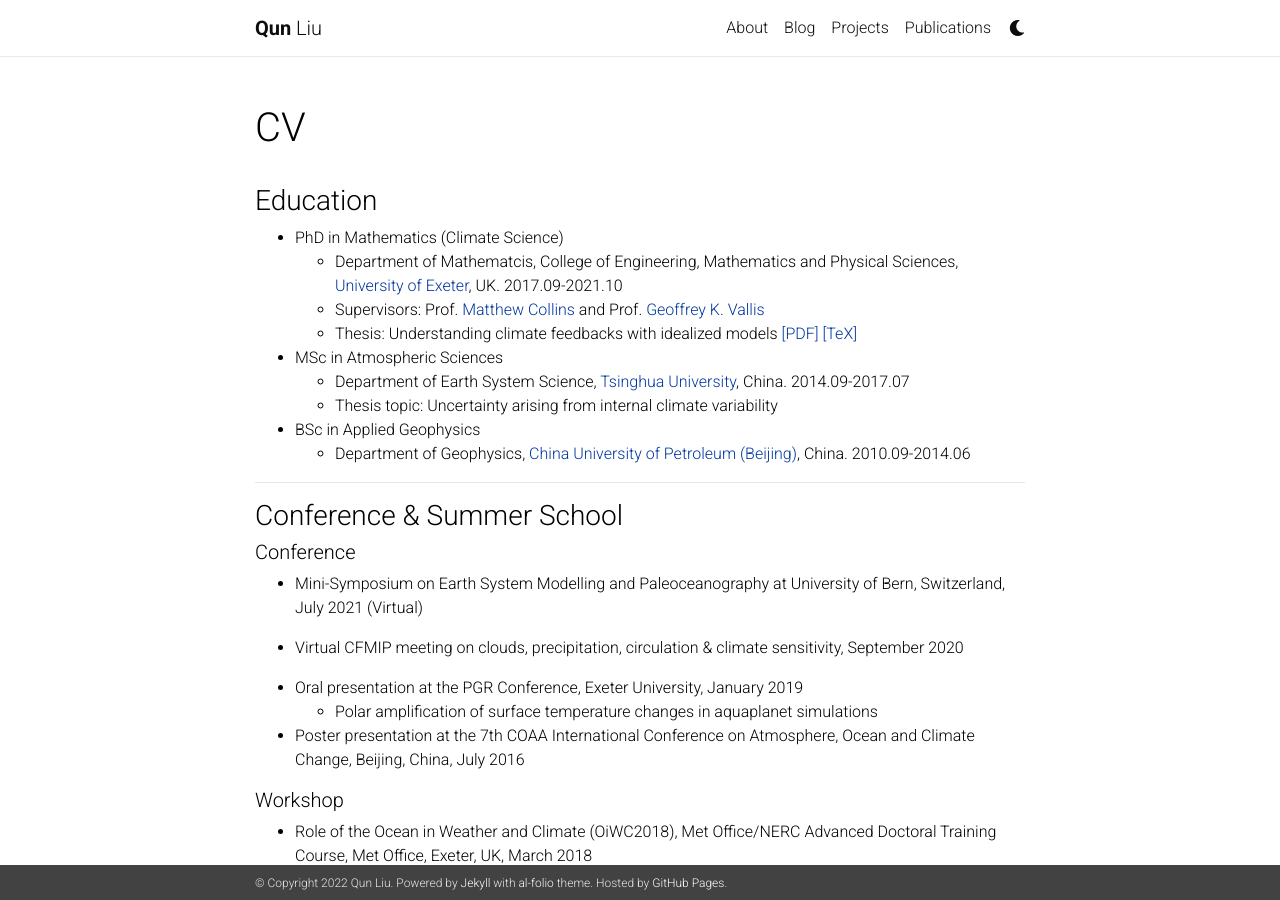
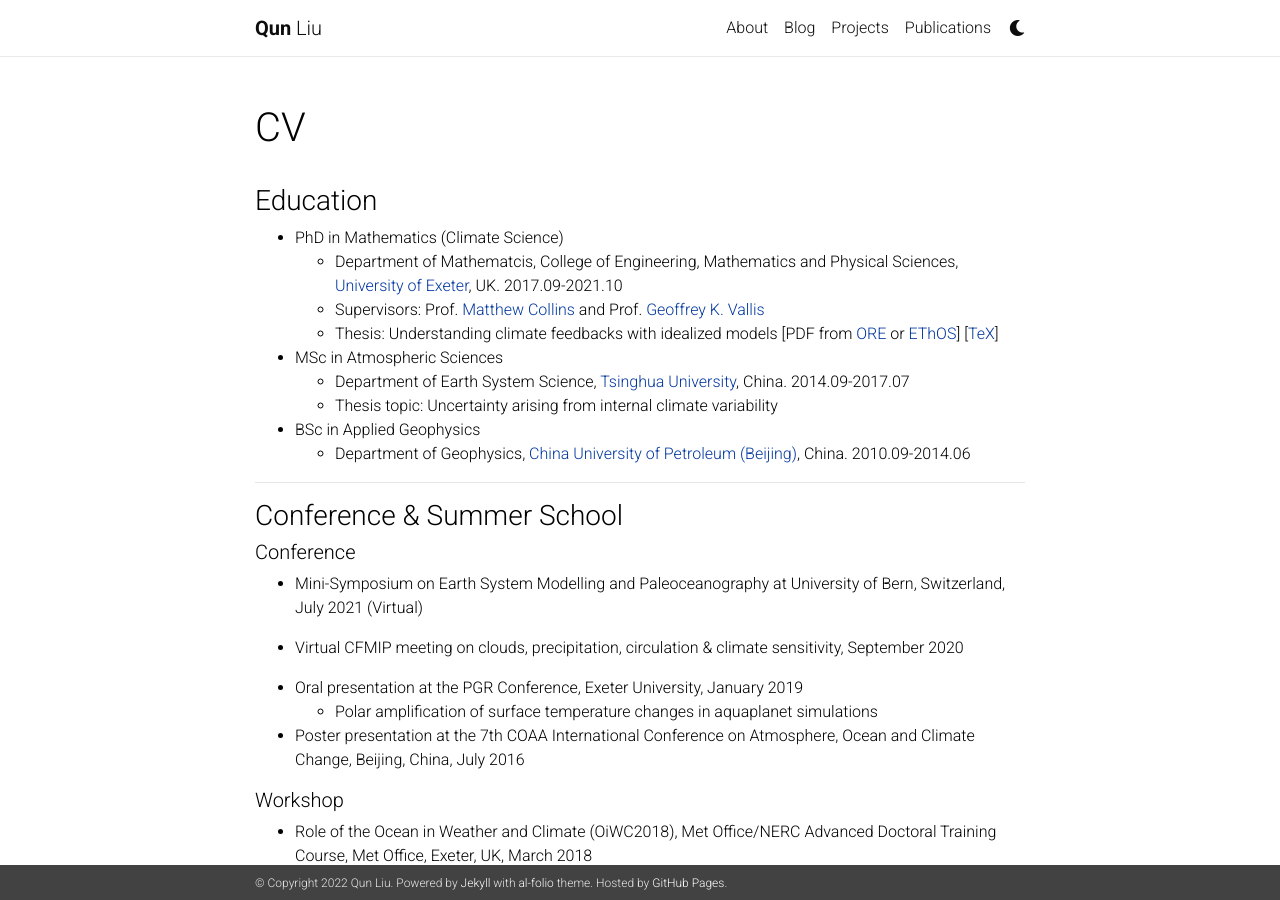
Before and after one commit to lqxyz/lqxyz.github.io, a Jekyll site: the page built from _pages/cv.md, in a window 1280 px wide and 900 px high. Built offline with Jekyll 4.4.1, drawn with Linux system fonts in a browser that asks for light colours; nearby versions of some CDN libraries; comment, search, counter and statistics services are not loaded; a style sheet for code colours, icons or effects is not loaded.

Commit message:
Add thesis link from the e-thesis online service of British Library: EThOS

```diff
--- a/_pages/cv.md
+++ b/_pages/cv.md
@@ -11,7 +11,7 @@
 * PhD in Mathematics (Climate Science)
    * Department of Mathematcis, College of Engineering, Mathematics and Physical Sciences, [University of Exeter](https://www.exeter.ac.uk/), UK. 2017.09-2021.10
    * Supervisors: Prof. [Matthew Collins](https://emps.exeter.ac.uk/mathematics/staff/mc369) and Prof. [Geoffrey K. Vallis](http://empslocal.ex.ac.uk/people/staff/gv219/)
-   * Thesis: Understanding climate feedbacks with idealized models [[PDF]](http://hdl.handle.net/10871/128290) [[TeX]](https://github.com/lqxyz/PhD_Thesis)
+   * Thesis: Understanding climate feedbacks with idealized models [PDF from [ORE](http://hdl.handle.net/10871/128290) or [EThOS](https://ethos.bl.uk/OrderDetails.do?uin=uk.bl.ethos.846052)] [[TeX](https://github.com/lqxyz/PhD_Thesis)]
 
 * MSc in Atmospheric Sciences
    * Department of Earth System Science, [Tsinghua University](http://www.tsinghua.edu.cn/publish/newthuen/index.html), China. 2014.09-2017.07
```
